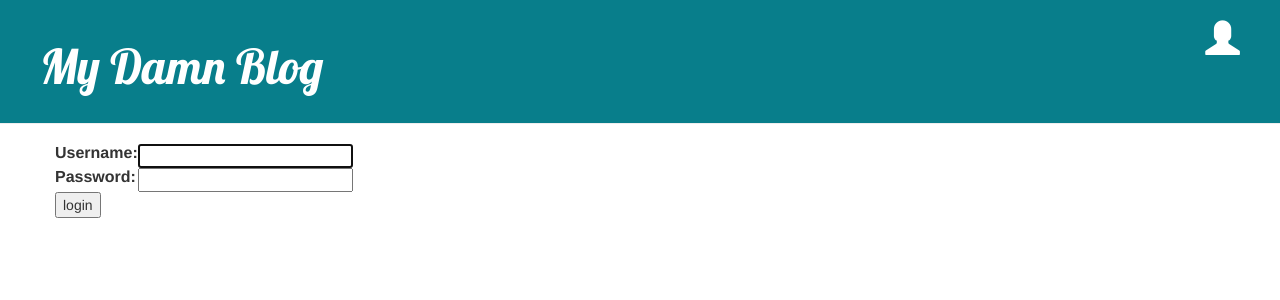
After one commit to bug-you/my-first-blog, a Django app: page /accounts/login/?next=/post/1/edit/ in a window 1280 px wide. The commit adds this page. Shown: the top 300 px of the page. Run offline with Django 3.2, Linux system fonts and the light colour scheme; some libraries are stand-ins or nearby versions.

```diff
--- a/blog/templates/blog/base.html
+++ b/blog/templates/blog/base.html
@@ -12,6 +12,10 @@
         <div class="page-header">
             {% if user.is_authenticated %}
                 <a href="{% url 'post_new' %}" class="top-menu"><span class="glyphicon glyphicon-plus"></span></a>
+                <a href="{% url 'post_draft_list' %}" class="top-menu"><span class="glyphicon glyphicon-edit"></span></a>
+                <p class="top-menu">Hello {{ user.username }} <small>(<a href="{% url 'logout' %}">Log out</a>)</small></p>
+            {% else %}
+                <a href="{% url 'login' %}" class="top-menu"><span class="glyphicon glyphicon-user"></span></a>
             {% endif %}
             <h1><a href="/">My Damn Blog</a></h1>
         </div>
--- a/blog/templates/blog/post_detail.html
+++ b/blog/templates/blog/post_detail.html
@@ -6,9 +6,12 @@
             <div class="date">
                 {{ post.published_date }}
             </div>
+        {% else %}
+            <a class="btn btn-default" href="{% url 'post_publish' pk=post.pk %}">Publish</a>
         {% endif %}
         {% if user.is_authenticated %}
             <a class="btn btn-default" href="{% url 'post_edit' pk=post.pk %}"><span class="glyphicon glyphicon-pencil"></span></a>
+            <a class="btn btn-default" href="{% url 'post_remove' pk=post.pk %}"><span class="glyphicon glyphicon-remove"></span></a>
         {% endif %}
         <h2>{{ post.title }}</h2>
         <p>{{ post.text|linebreaksbr }}</p>
--- /dev/null
+++ b/blog/templates/registration/login.html
@@ -0,0 +1,24 @@
+{% extends "blog/base.html" %}
+
+{% block content %}
+    {% if form.errors %}
+        <p>Your username and password didn't match. Please try again.</p>
+    {% endif %}
+
+    <form method="post" action="{% url 'login' %}">
+    {% csrf_token %}
+        <table>
+        <tr>
+            <td>{{ form.username.label_tag }}</td>
+            <td>{{ form.username }}</td>
+        </tr>
+        <tr>
+            <td>{{ form.password.label_tag }}</td>
+            <td>{{ form.password }}</td>
+        </tr>
+        </table>
+
+        <input type="submit" value="login" />
+        <input type="hidden" name="next" value="{{ next }}" />
+    </form>
+{% endblock %}
--- a/blog/urls.py
+++ b/blog/urls.py
@@ -6,4 +6,7 @@ urlpatterns = [
     path('post/<int:pk>/', views.post_detail, name='post_detail'),
     path('post/new/', views.post_new, name='post_new'),
     path('post/<int:pk>/edit/', views.post_edit, name='post_edit'),
+    path('drafts/', views.post_draft_list, name='post_draft_list'),
+    path('post/<pk>/publish/', views.post_publish, name='post_publish'),
+    path('post/<pk>/remove/', views.post_remove, name='post_remove'),
 ]
--- a/mysite/settings.py
+++ b/mysite/settings.py
@@ -120,3 +120,5 @@ USE_TZ = True
 
 STATIC_URL = '/static/'
 STATIC_ROOT = os.path.join(BASE_DIR, 'static')
+
+LOGIN_REDIRECT_URL = '/'
--- a/mysite/urls.py
+++ b/mysite/urls.py
@@ -14,9 +14,12 @@ Including another URLconf
     2. Add a URL to urlpatterns:  path('blog/', include('blog.urls'))
 """
 from django.contrib import admin
+from django.contrib.auth import views
 from django.urls import path, include
 
 urlpatterns = [
     path('admin/', admin.site.urls),
+    path('accounts/login/', views.LoginView.as_view(), name='login'),
+    path('accounts/logout/', views.LogoutView.as_view(next_page='/'), name='logout'),
     path('', include('blog.urls')),
 ]
```
Also changed, not shown: blog/models.py (+14 -0 lines), blog/templates/blog/post_draft_list.html (added, +11 -0 lines), blog/views.py (+20 -2 lines).
